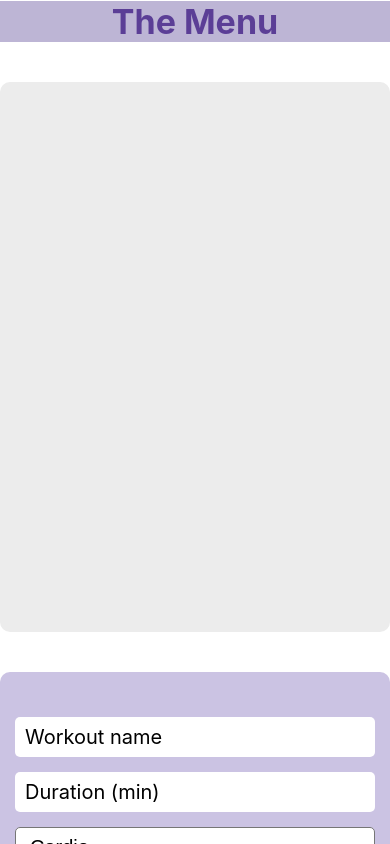
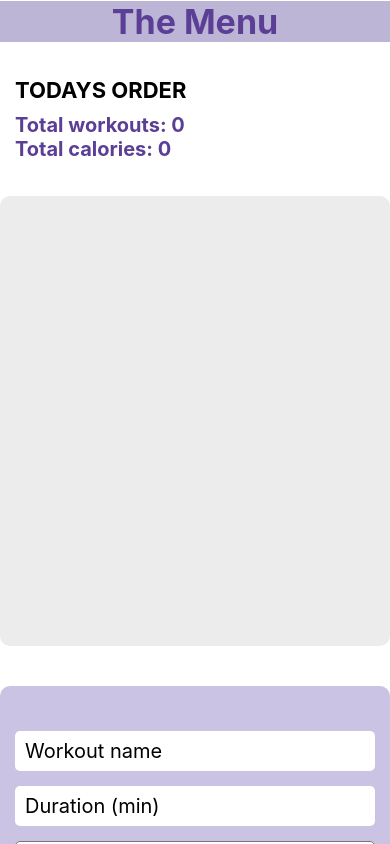
Before and after one commit to ST10449855/ChefChristoffel, a React Native app: screen / in a window 390 px wide. Shown: the top 844 px of the page. Built offline with nearby package versions, Linux system fonts and the light colour scheme.

Commit message:
Changes made

```diff
--- a/App.tsx
+++ b/App.tsx
@@ -13,15 +13,59 @@ export default function App() {
 
   const[workouts, setWorkouts] = useState<WorkoutDetail[]>([]);
 
+  const[totalCalories, setTotalCalories] = useState<number>(0);
+  const totalWorkOuts = workouts.length;
+
   const ExcerciseType = ['Çardio','Strength','Felxibilty','Balance','HIIT']
+
+  const handleSubmit = () => {
+
+  const newworkout: WorkoutDetail = {
+    workout_Name : workOutName,
+    duration: parseInt(duration),
+    excercise_Type:excerciseType,
+    calories: parseInt(calories)
+  };
+    setWorkouts([...workouts, newworkout]);
+    setTotalCalories(totalCalories + newworkout.calories);
+    setWorkOutName('');
+    setDuration('');
+    setExerciseType('');
+    setCalories('');
+
+}
+
+
   return (
     <SafeAreaView style={styles.container}>
       <View style={styles.headingContainer}>
         <Text style={styles.trackerName}>The Menu</Text>
       </View>
 
+      <View style={styles.orderContainer}>
+        <Text style={styles.orderHeading}>TODAYS ORDER</Text>
+        <View>
+          <Text style={styles.orderText}>Total workouts: {totalWorkOuts}</Text>
+          <Text style={styles.orderText}>Total calories: {totalCalories}</Text>
+        </View>
+
+      </View>
+
+
     <View style={styles.listView}>
+      <FlatList style = {styles.listStyle}
+      data={workouts}
+      keyExtractor={(item,index) => index.toString()}
+      renderItem={({item}) =>(
+        <View style={styles.itemContainer}>
+          <Text style={styles.detailText}>workout Name: {item.workout_Name}</Text>
+          <Text style={styles.detailText}>Duration: {item.duration}</Text>
+          <Text style={styles.detailText}>Workout Type: {item.excercise_Type}</Text>
+          <Text style={styles.detailText}> Calorise Burnt: {item.calories}</Text>
+        </View>
+      )}>
 
+      </FlatList>
     </View>
 
     <View style={styles.userInputView}>
@@ -40,7 +84,7 @@ export default function App() {
 
       <TextInput style={styles.input} placeholder="Calories"></TextInput>
 
-      <TouchableHighlight style={styles.button}>
+      <TouchableHighlight style={styles.button} onPress={handleSubmit}>
         <Text style={styles.buttonText}>Save</Text>
       </TouchableHighlight>
     </View>
@@ -69,9 +113,9 @@ const styles = StyleSheet.create({
     color:'#5B3E96'
   },
   listView:{
-    marginTop: -60,
+    marginTop: 20,
     width: '100%',
-    height: 550,
+    height: 450,
     borderRadius:10,
     backgroundColor: '#ECECEC',
   },
@@ -110,5 +154,42 @@ const styles = StyleSheet.create({
     color: 'black',
     fontSize: 20,
     fontWeight: 'bold',
+  },
+  listStyle:{
+    maxHeight:800,
+  },
+  itemContainer:{
+    flex: 1,
+    width: 540,
+    backgroundColor: '#BDB5D5',
+    alignItems: 'center',
+    justifyContent:'space-around',
+    marginVertical: 10,
+    borderRadius: 10,
+  },
+  detailText:{
+    color:'#5B3E96',
+    fontSize:20,
+    fontWeight: 'bold',
+  },
+  orderContainer:{
+    backgroundColor: 'light green',
+    padding: 15,
+    borderRadius: 10,
+    marginTop: -80,
+    alignItems: 'flex-start',
+  },
+  orderHeading:{
+    fontSize: 22,
+    fontWeight: 'bold',
+    color: 'black',
+    marginBottom: 10,
+
+  },
+  orderText:{
+    fontSize: 20,
+    fontWeight: 'bold',
+    color: '#5B3E96',
   }
+
 });
```
